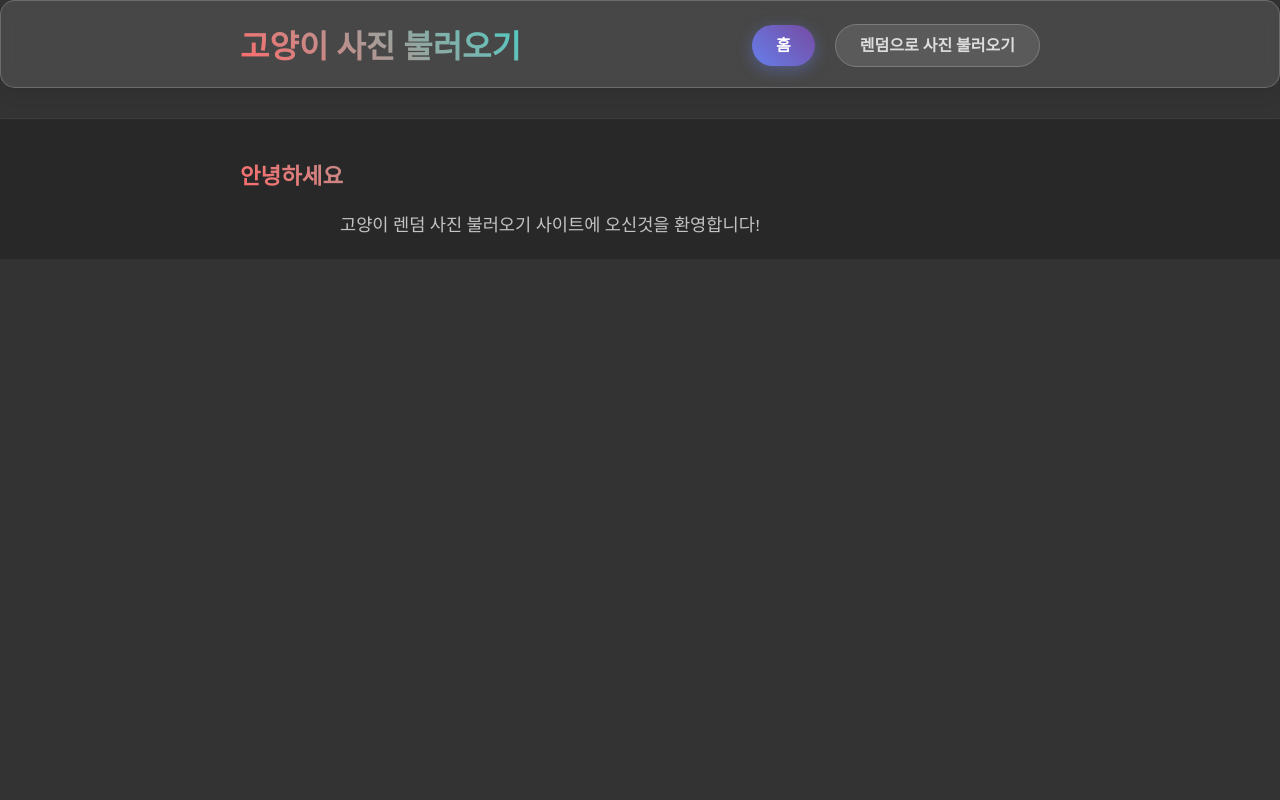
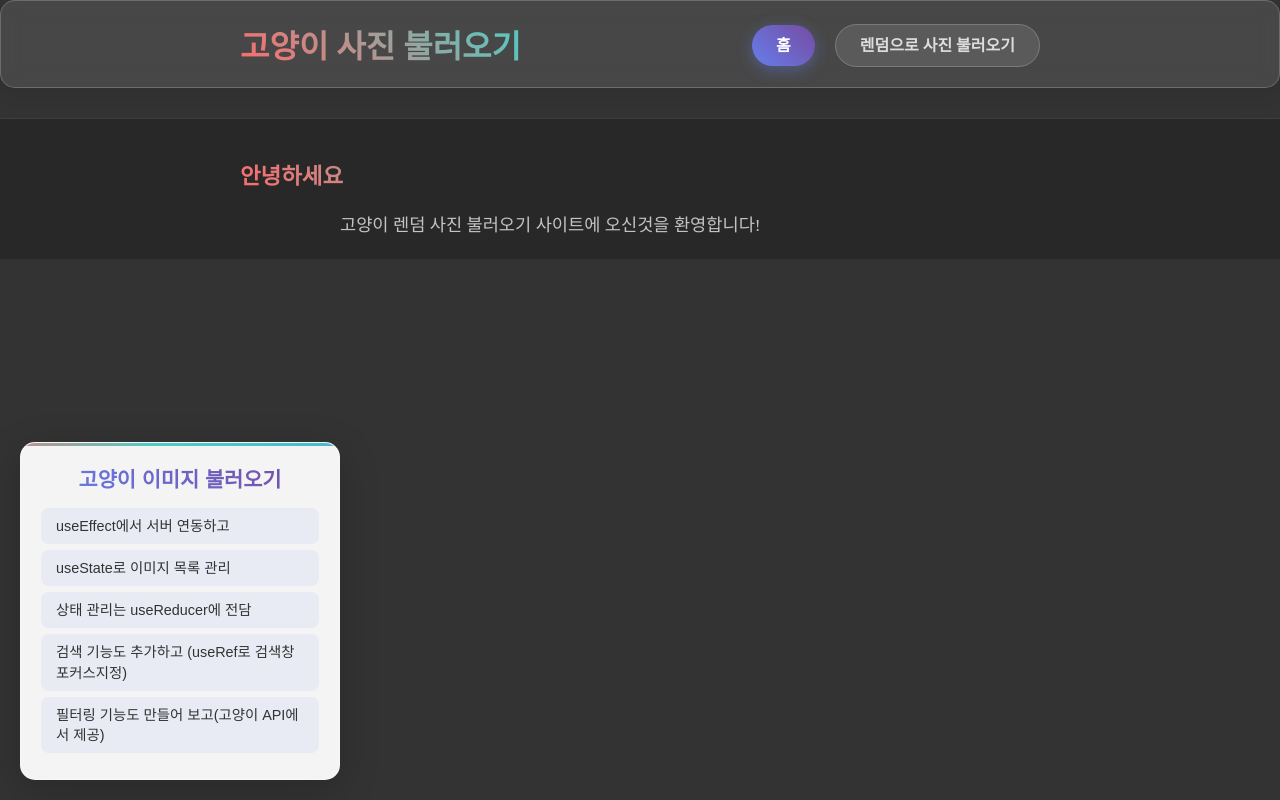
Before and after one commit to koo-rogie/randomCat, a React (Vite) app: page / in a window 1280 px wide. Built offline with nearby package versions, Linux system fonts and the light colour scheme.

Commit message:
feat(layout): add Sam component to Layout

```diff
--- a/src/components/Layout.tsx
+++ b/src/components/Layout.tsx
@@ -1,3 +1,4 @@
+import Sam from "@/components/Sam";
 import Footer from "@components/Footer";
 import Header from "@components/Header";
 import { Outlet } from "react-router";
@@ -8,6 +9,7 @@ function Layout() {
       <Header />
       <Outlet />
       <Footer />
+      <Sam />
     </div>
   );
 }
```
